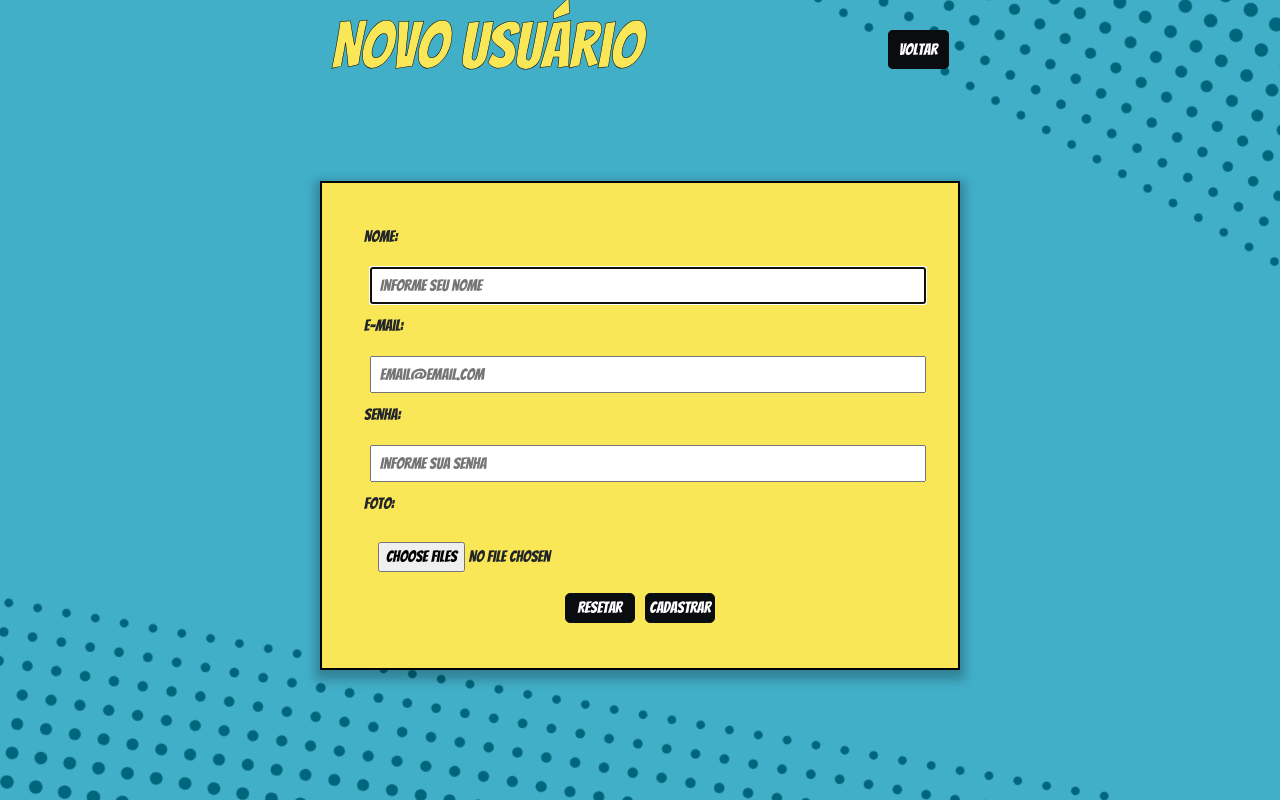
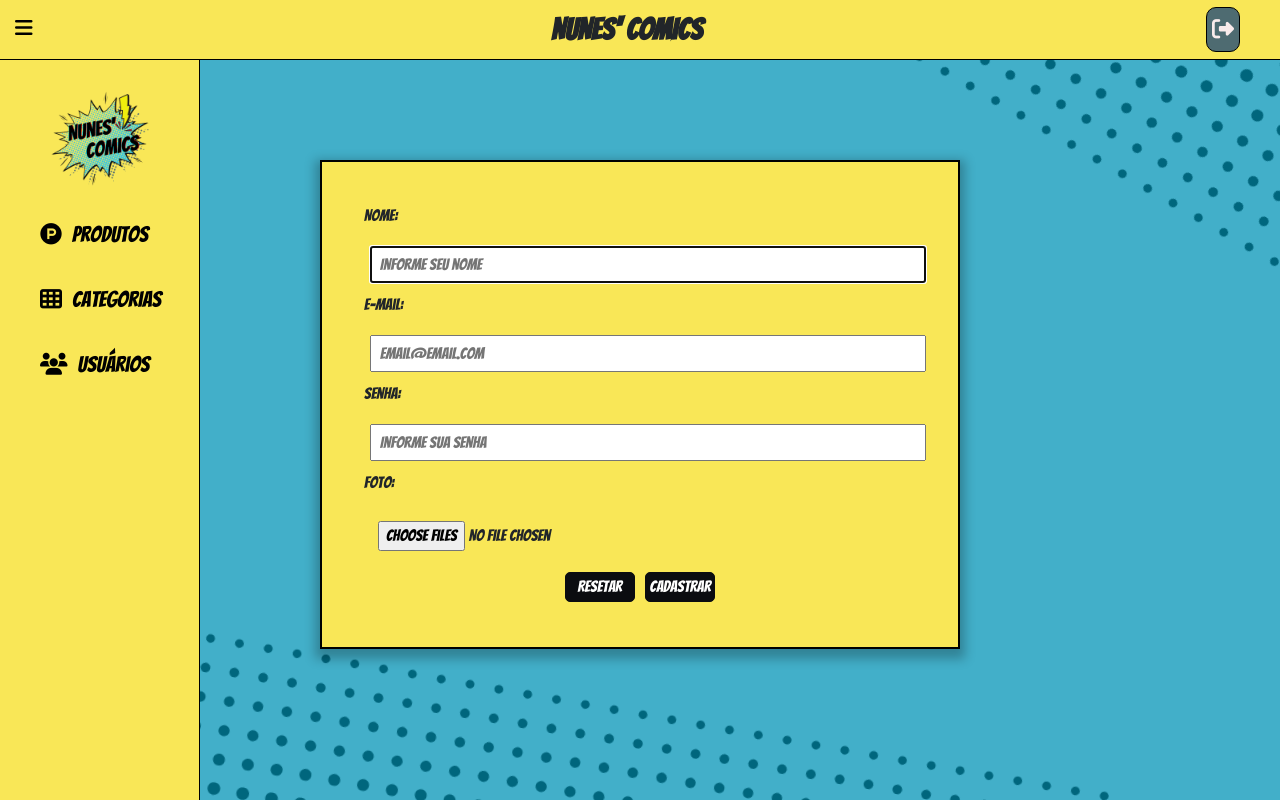
Before and after one commit to renanNun/nunes-comics, a PHP site: template app/views/admin/users/add-user.php in a window 1280 px wide. Run offline with PHP 8.4, Linux system fonts and the light colour scheme; the template is opened without the code that fills it, so the values that code supplies are empty; some libraries are stand-ins or nearby versions.

Commit message:
final commit

```diff
--- a/app/views/admin/users/add-user.php
+++ b/app/views/admin/users/add-user.php
@@ -19,24 +19,13 @@
 		<!-- css -->
 		<link rel="stylesheet" href="../../../../public/css/global.css">
 		<link rel="stylesheet" href="../../../../public/css/adm-add-user.css">
+		<link rel="stylesheet" href="../../../public/css/navbar-adm.css">
 
 		<title>Admin | Nunes' Comics</title>
 	</head>
 
 	<body>
-		<header class="d-flex justify-content-center">
-			<div class="row-div">
-				<div class="space">
-					<h1>Novo Usuário</h1>
-				</div>
-
-				<div class="space">
-					<a class="buttons" href="list">
-						Voltar
-					</a>
-				</div>
-			</div>
-		</header>
+		<?php require("./app/views/includes/navbar-adm.php") ?>
   		<main class="d-flex justify-content-center">
 			<div class="container">
 				<form method="POST" action="list">
--- a/app/views/admin/users/list-user.php
+++ b/app/views/admin/users/list-user.php
@@ -17,6 +17,7 @@
   <link rel="stylesheet" href="../../../public/css/global.css">
   <link rel="stylesheet" href="../../../public/css/admin-users.css">
   <link rel="stylesheet" href="../../../public/css/list-responsive.css">
+  <link rel="stylesheet" href="../../../public/css/navbar-adm.css">
 
   <title>Admin | Nunes' Comics</title>
 
@@ -26,7 +27,7 @@
 </head>
 
 <body>
-  <?php require("./app/views/includes/navbar-admin.php") ?>
+  <?php require("./app/views/includes/navbar-adm.php") ?>
 
   <main class="d-flex justify-content-center">
     <div class="container mr-5 ">
--- a/app/views/admin/users/view-users.php
+++ b/app/views/admin/users/view-users.php
@@ -15,6 +15,7 @@
   <link rel="stylesheet" href="https://cdn.jsdelivr.net/npm/bootstrap@4.6.0/dist/css/bootstrap.min.css" integrity="sha384-B0vP5xmATw1+K9KRQjQERJvTumQW0nPEzvF6L/Z6nronJ3oUOFUFpCjEUQouq2+l" crossorigin="anonymous">
   <link rel="stylesheet" href="../../../public/css/global.css">
   <link rel="stylesheet" href="../../../public/css/admin-users.css">
+  <link rel="stylesheet" href="../../../public/css/navbar-adm.css">
 
   <title>Admin | Nunes' Comics</title>
 
--- a/app/views/site/contact.php
+++ b/app/views/site/contact.php
@@ -93,7 +93,7 @@
                     </a>
                 </div>
             </div>
-            <div class="map">
+            <div class="map" id="map">
                 <iframe loading="lazy" allowfullscreen src="https://www.google.com/maps/embed?pb=!1m18!1m12!1m3!1d29642.271456992898!2d-43.37174002049676!3d-21.76926947850989!2m3!1f0!2f0!3f0!3m2!1i1024!2i768!4f13.1!3m3!1m2!1s0x989b9e2bea807b%3A0x7ac85ca76e3d3d1d!2sCode%20Jr.!5e0!3m2!1spt-BR!2sbr!4v1580241016764!5m2!1spt-BR!2sbr">
                 </iframe>
             </div>
--- a/public/css/adm-add-user.css
+++ b/public/css/adm-add-user.css
@@ -20,6 +20,7 @@ main {
   background: var(--yellow);
   border: 2px solid #000;
   box-shadow: 0 5px 10px 5px rgba(0,0,0,0.25);
+  margin-top: 10rem;
 }
 
 .container input {
@@ -145,6 +146,7 @@ main {
     background: var(--yellow);
     border: 2px solid #000;
     box-shadow: 0 5px 10px 5px rgba(0,0,0,0.25);
+    margin-top: 10rem;
   }
 }
 
@@ -178,5 +180,6 @@ main {
     background: var(--yellow);
     border: 2px solid #000;
     box-shadow: 0 5px 10px 5px rgba(0,0,0,0.25);
+    margin-top: 10rem;
   }
 }
--- a/public/css/admin-add-produtos.css
+++ b/public/css/admin-add-produtos.css
@@ -13,6 +13,7 @@ main .container {
 	background-color: var(--yellow);
 	border: 2px solid var(--black);
 	box-shadow: 0 5px 15px 5px rgba(0, 0, 0, 0.25);
+	margin-top: 5rem;
 }
 
 main .container form fieldset {
@@ -117,7 +118,8 @@ main .container form fieldset #image-container img {
 	width: 5rem;
 	height: 5rem;
 	object-fit: cover;
-	border-radius: 1.5rem;
+	border: 1px solid black;
+	margin-bottom: 1rem;
 }
 
 main .container form fieldset .form-buttons button {
@@ -170,6 +172,7 @@ main .container form fieldset .form-buttons button + button {
 @media (max-width: 900px) {
 	main .container {
 		width: 60vw;
+		margin-top: 10rem;
 	}
 }
 
--- a/public/css/admin-view-product.css
+++ b/public/css/admin-view-product.css
@@ -63,6 +63,7 @@ main .container .field p {
 @media (max-width: 900px) {
 	main .container {
 		width: 60vw;
+        margin-top: 10rem;
 	}
 }
 
--- a/public/css/contato.css
+++ b/public/css/contato.css
@@ -134,13 +134,13 @@ main {
     color: black;
 
   }
-  .map{
+  #map{
     margin: 5rem;
     height: 100%;
     width: 50%;
   }
 
-  .map iframe{
+  #map iframe{
     width:100%;
     height:100%;
     border: 0px;
@@ -208,7 +208,7 @@ main {
       box-shadow: 0 5px 10px 5px rgba(0,0,0,0.25);
     }
 
-    .map{
+    #map{
       height: 100%;
       width: 100%;
     }
--- a/public/css/navbar-adm.css
+++ b/public/css/navbar-adm.css
@@ -11,9 +11,9 @@ header {
 	position: fixed;
 	background: #F9E757;
 	border-bottom: 1px solid black;
-	/* padding: 20px; */
 	width: 100%;
 	height: 60px;
+	z-index: 1000;
 }
 
 header label {
@@ -59,6 +59,7 @@ header label {
 	transition: 0.5s;
 	transition-property: left;
 	border-right: 1px solid black;
+	z-index: 1000;
 }
 
 .sidebar .profile-pic {
```
Also changed, not shown: app/views/admin/users/edit-user.php (+2 -13 lines), app/views/site/index.php (+11 -5 lines).
